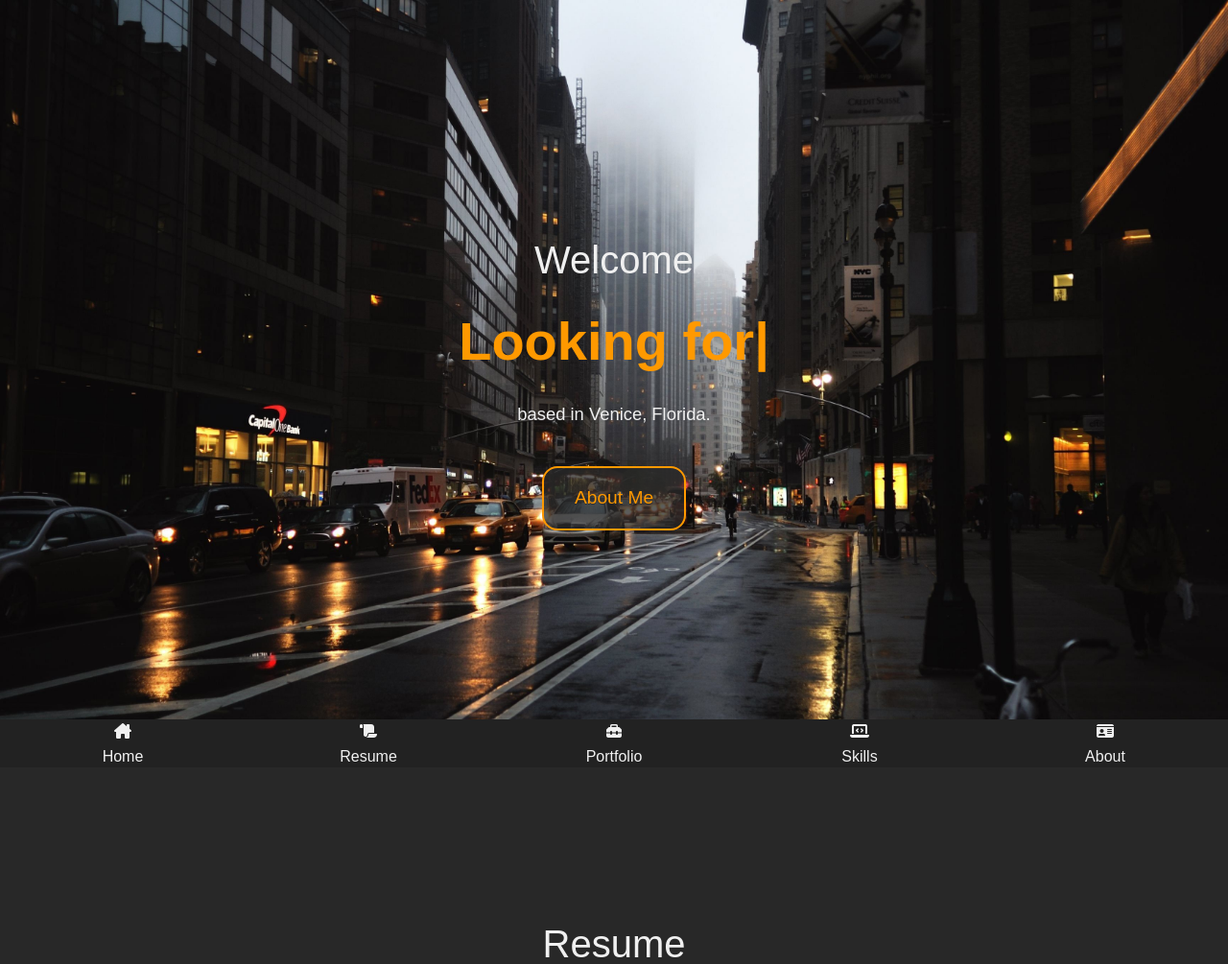
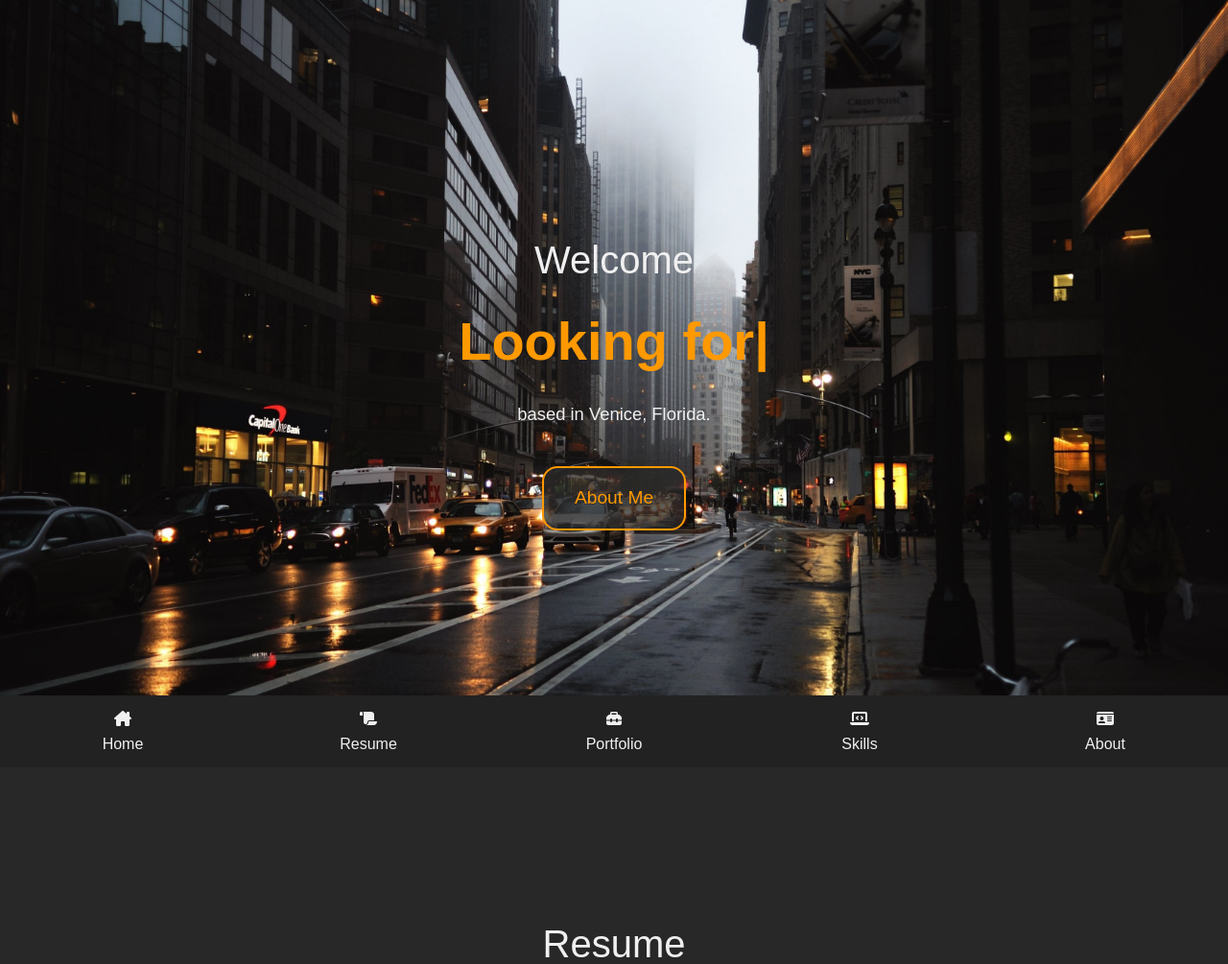
Before and after one commit to AXIS-Consulting/axisac_website, a PHP site: page / in a window 1280 px wide. Shown: the top 1005 px of the page at 96% size. Run offline with PHP 8.4, Linux system fonts and the light colour scheme; some libraries are stand-ins or nearby versions.

Commit message:
basic edits
changed nav height, removed word from about me

```diff
--- a/css/style.css
+++ b/css/style.css
@@ -5,7 +5,7 @@ html {
 body {
     background-color: #282828;
     color: #f0f0f0;
-    padding: 0 0 50px;
+    padding: 0 0 75px;
     margin: 0;
     line-height: 1.6;
     font-family: sans-serif;
@@ -230,7 +230,7 @@ nav {
     left: 0;
     right: 0;
     background-color: #222;
-    height: 50px;
+    height: 75px;
 }
 
 nav div {
--- a/index.php
+++ b/index.php
@@ -132,7 +132,7 @@
             <h2>I'm <span class="highlight">Aaron Curtis,</span> a Web Developer</h2>
             <br>
             <p>I'm a self-taught developer. For a long time I was working in the food industry while in college. I was unhappy where my life was heading, and wanted to do something that was long-lasting, and had impact. That is when I discovered Programming. </p>
-            <p>I'm still a Junior Developer, looking for opportunities to keep learning, and delve into the professional space of programming and development.</p>
+            <p>I'm a Junior Developer, looking for opportunities to keep learning, and delve into the professional space of programming and development.</p>
         </div>
 
         <div class="stats">
```
